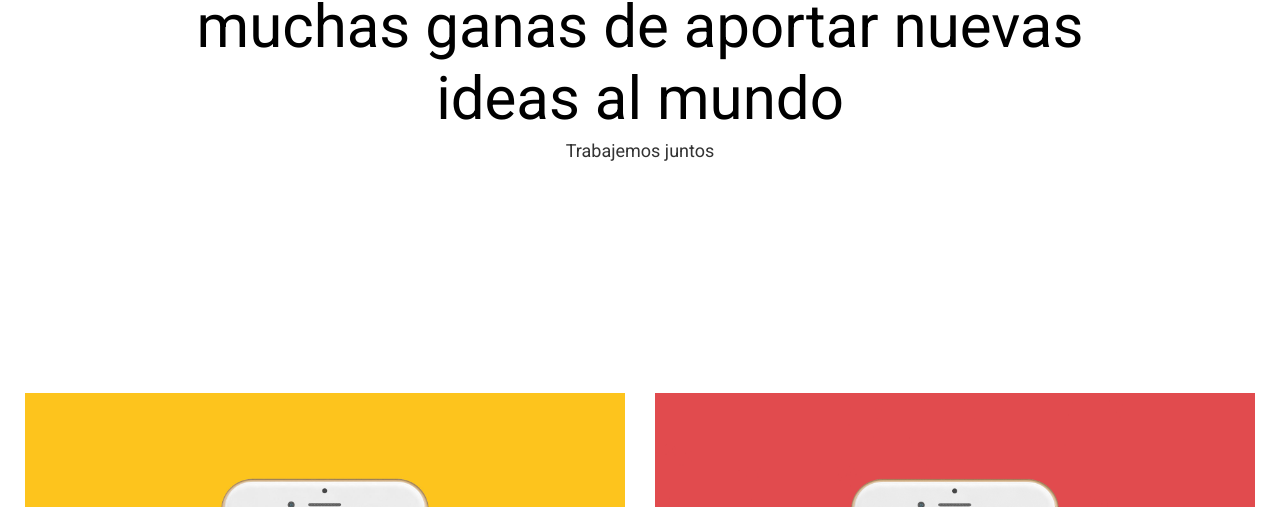
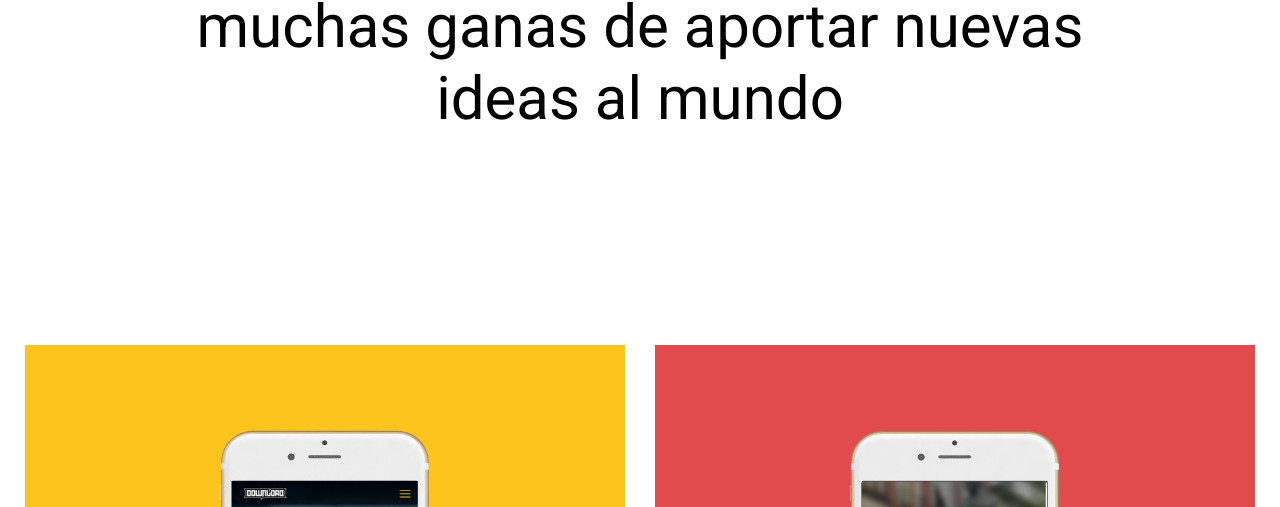
Before and after one commit to nayaralorasv/portfolio, a plain HTML site: page index.html in a window 1280 px wide. Shown: the part 293-800 px from the top of the page. Drawn offline with Linux system fonts and the light colour scheme.

Commit message:
version 3

```diff
--- a/index.html
+++ b/index.html
@@ -65,7 +65,7 @@
 				<div class="col-xl-10 offset-xl-1">
 					<h2 class="section-title">¡Hola! Soy una <span>UI/UX designer</span>, con muchas ganas de aportar
 						nuevas ideas al mundo</h2>
-						<p>Trabajemos juntos</p>
+
 
 				</div>
 			</div>
```
